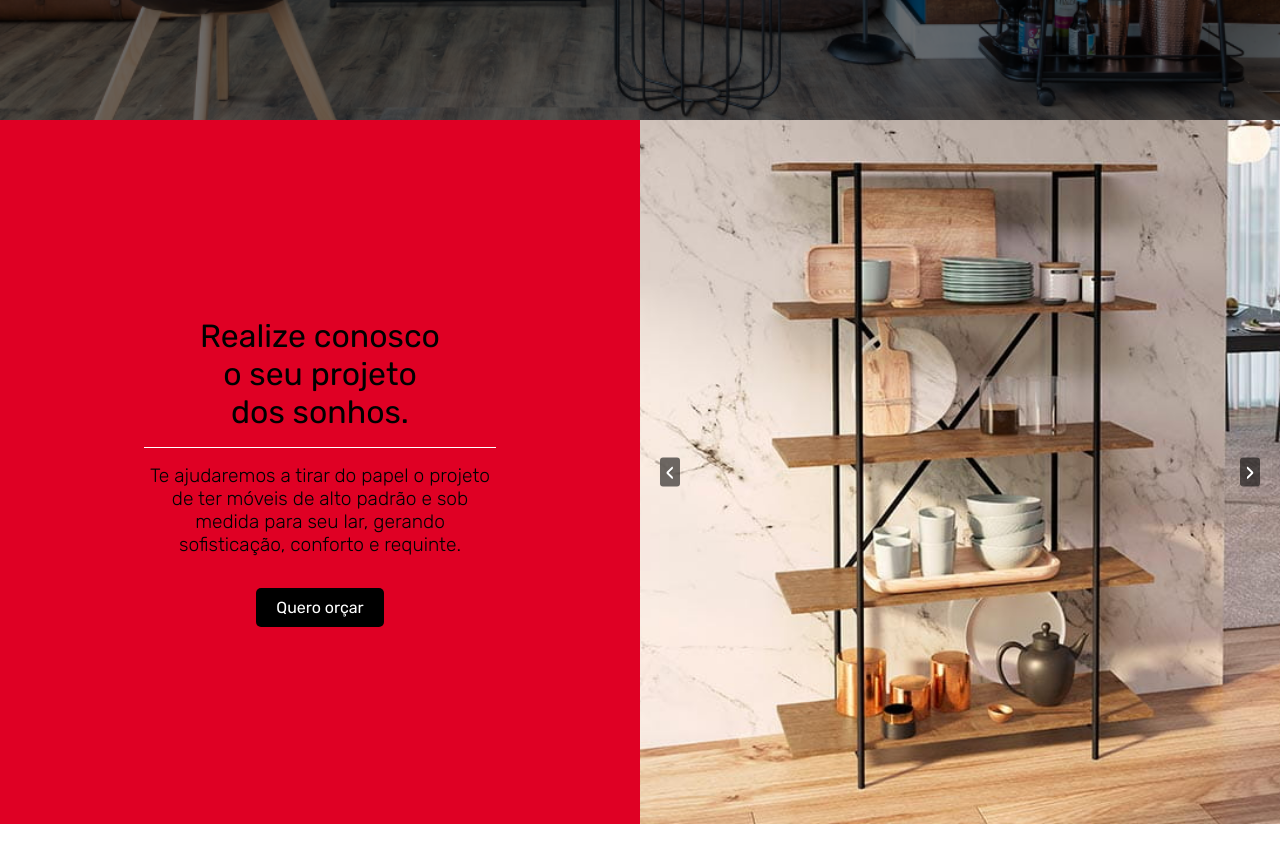
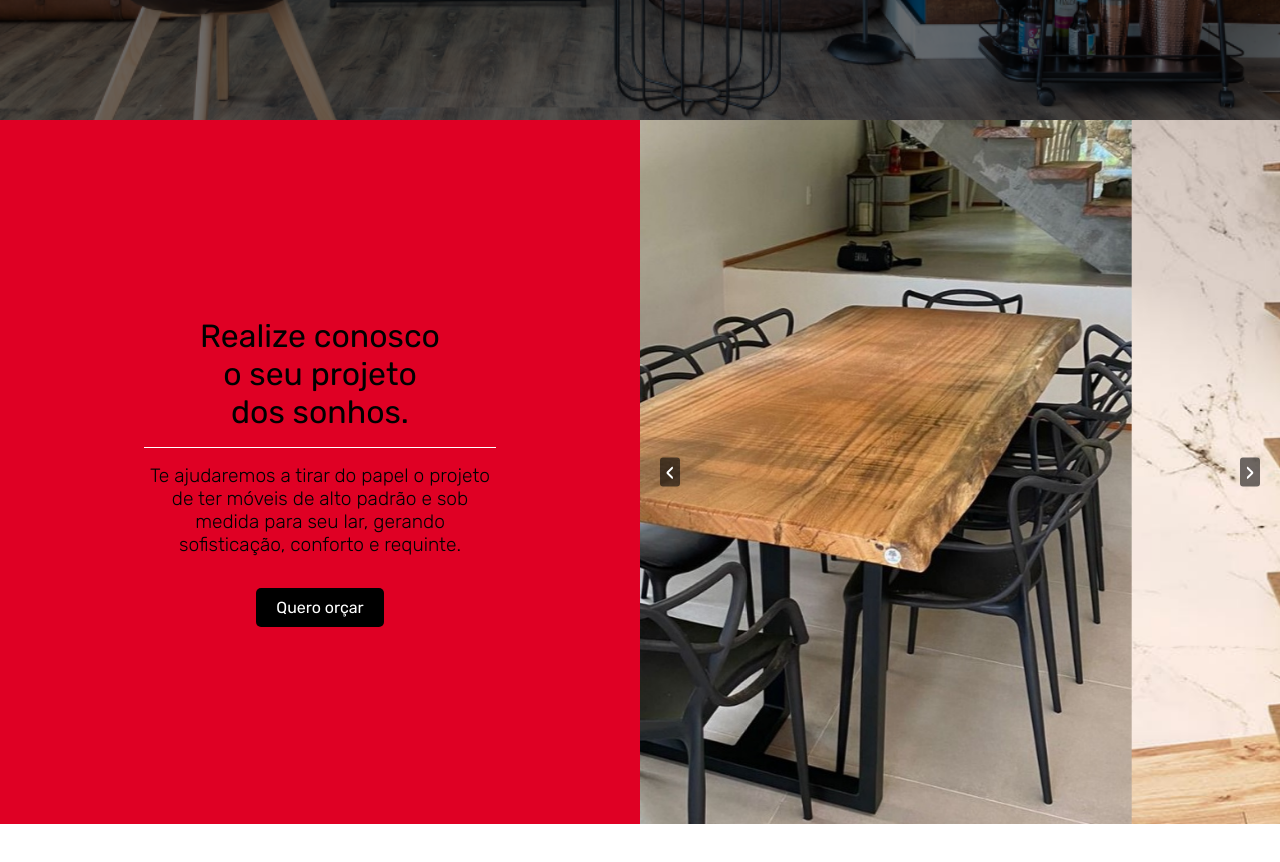
Before and after one commit to thulerjoao/roma-industriais, a React (Vite) app: page / in a window 1280 px wide. Shown: the part 680-1542 px from the top of the page. Built offline with nearby package versions, Linux system fonts and the light colour scheme.

Commit message:
feat: implemented hover in images

```diff
--- a/src/Pages/GlobalComponents/Carousel/index.jsx
+++ b/src/Pages/GlobalComponents/Carousel/index.jsx
@@ -7,19 +7,22 @@
     const [currentIndex, setCurrentIndex] = useState(0);
     const [startX, setStartX] = useState(0);
     const [isDragging, setIsDragging] = useState(false);
+    const [isHovered, setIsHovered] = useState(false);
     const carouselRef = useRef(null);
 
     useEffect(() => {
         const interval = setInterval(() => {
+          if (!isHovered) {
             setCurrentIndex((prevIndex) =>
-                prevIndex === images.length - 1 ? 0 : prevIndex + 1
+              prevIndex === images.length - 1 ? 0 : prevIndex + 1
             );
-        }, 5000);
+          }
+        }, 6000);
 
         return () => {
-            clearInterval(interval);
+          clearInterval(interval);
         };
-    }, [images]);
+      }, [images, isHovered]);
 
     const handleTouchStart = (e) => {
         setStartX(e.touches[0].clientX);
@@ -64,6 +67,8 @@
             onTouchStart={handleTouchStart}
             onTouchMove={handleTouchMove}
             onTouchEnd={() => setIsDragging(false)}
+            onMouseEnter={() => setIsHovered(true)}
+            onMouseLeave={() => setIsHovered(false)}
         >
             <Style.CarouselTrack
                 ref={carouselRef}
--- a/src/Pages/GlobalComponents/Carousel/style.js
+++ b/src/Pages/GlobalComponents/Carousel/style.js
@@ -8,7 +8,7 @@
 
 export const CarouselTrack = styled.div`
   display: flex;
-  transition: transform 0.5s ease-in-out;
+  transition: transform 0.9s ease-in-out;
   transform: translateX(${(props) => -props.currentIndex * 200}%);
   width: ${(props) => props.totalImages * 100}%;
 `;
@@ -17,6 +17,11 @@
   min-width: 200%;
   height: 100%;
   object-fit: cover;
+  transition: 0.7s ease-in-out;
+
+  &:hover{
+    transform: scale(1.1);
+  }
 `;
 
 export const NavigationButton = styled.button`
```
